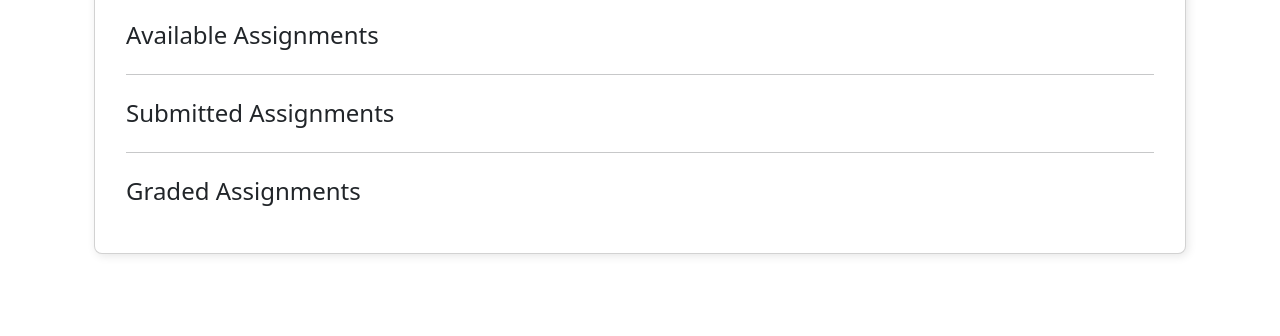
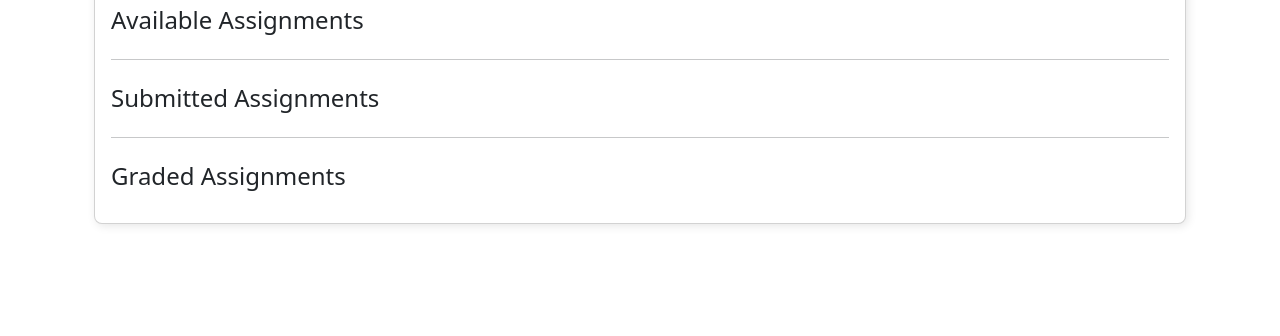
Before and after one commit to Naoru347/csci6561_hci_group_project, a website: page Public/landing.html in a window 1280 px wide. Shown: the part 464-800 px from the top of the page. Drawn offline with nearby package versions, Linux system fonts and the light colour scheme.

Commit message:
Updated styling on landing and index.html to ensure conformity with new styling on reports page.

```diff
--- a/Public/Styles/landing_styles.css
+++ b/Public/Styles/landing_styles.css
@@ -19,7 +19,7 @@
 
 /* Improve readability */
 .card {
-    padding: 15px;
+    /* padding: 15px; */
     border-radius: 8px;
     box-shadow: 2px 2px 10px rgba(0, 0, 0, 0.1);
 }
--- a/Public/landing.html
+++ b/Public/landing.html
@@ -54,7 +54,7 @@
     <!-- Main Container -->
     <div class="container my-5">
       <!-- Single Card for All Assignments -->
-      <div class="card mb-4">
+      <div class="card">
         <div class="card-header">
           <h2 class="card-title m-0">Assignments</h2>
         </div>
```
Also changed, not shown: Public/index.html (+1 -0 lines).
